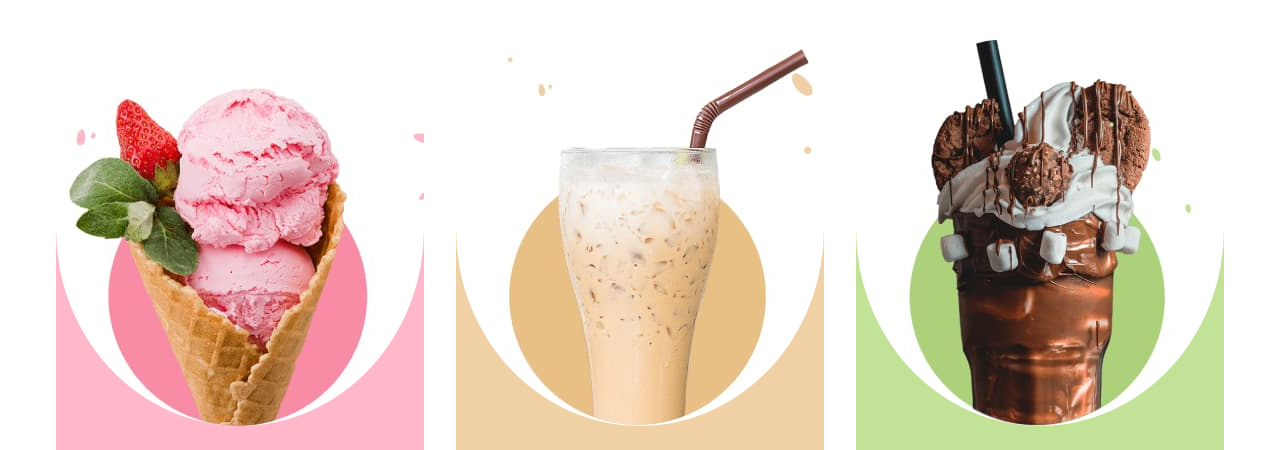
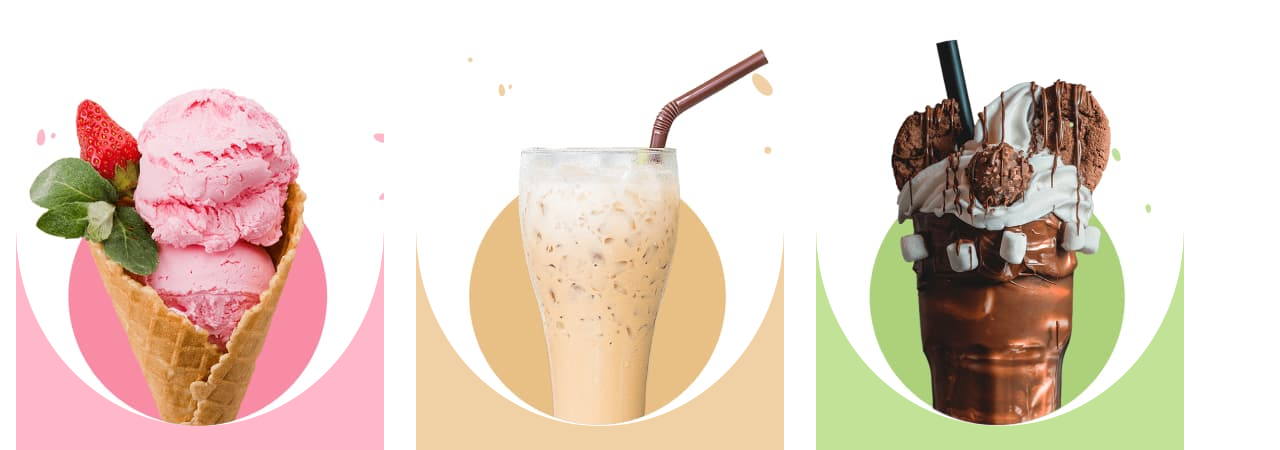
Before and after one commit to angelacorreadev/beta-ice-cream-desktop, a plain HTML site: page index.html in a window 1280 px wide. Shown: the part 194-644 px from the top of the page. Drawn offline with nearby package versions, Linux system fonts and the light colour scheme.

Commit message:
container

```diff
--- a/css/styles.css
+++ b/css/styles.css
@@ -34,9 +34,11 @@ text-transform: uppercase;
 color: #FFFFFF;
 }
 
-/*.container{
-    width: 320px;
-}*/
+.container{
+    width: 1200px;
+    margin-right: 0px;
+    margin-left: 0px;
+}
 
 
 .button-arrow{
```
